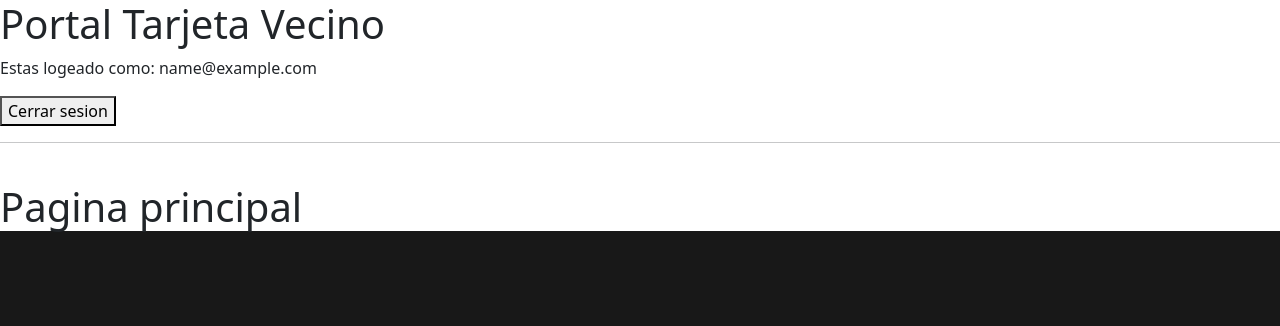
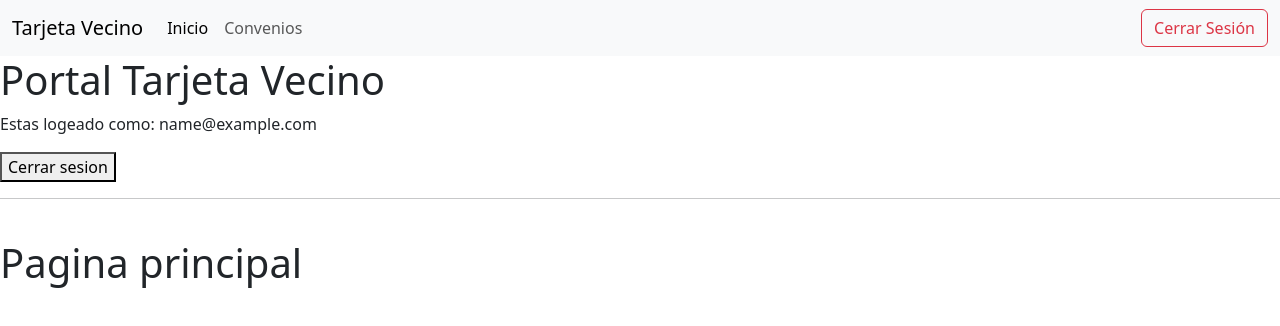
Before and after one commit to CometArao/proyectoISW2023-2, a React (Vite) app in the folder frontend/: page / in a window 1280 px wide. Shown: the top 326 px of the page. Built offline with nearby package versions, Linux system fonts and the light colour scheme; no server answers; sample sign-in values are in the browser's storage.

Commit message:
se agrega NavBar y listado de convenios, falta corregir problema de imagen

```diff
--- a/frontend/src/components/ListAgreements.jsx
+++ b/frontend/src/components/ListAgreements.jsx
@@ -1,8 +1,9 @@
 import { useState, useEffect } from "react";
-import { getData } from "../lib/getAgreements";
-import { getRegionName, getCommuneName } from "../lib/getNames";
+import { getAgreements } from "../services/agreements.service";
+import { getRegionName, getCommuneName } from "../lib/getNames"
 import { useNavigate } from 'react-router-dom';
 import axios from "../services/root.service"
+import NavBar from "./NavBar";
 
 const ListAgreements = () => {
   const [agreements, setAgreements] = useState([]);
@@ -10,7 +11,7 @@ const ListAgreements = () => {
 
   useEffect(() => {
     const fetchData = async () => {
-      const data = await getData();
+      const data = await getAgreements();
       const agreementsWithNames = await Promise.all(
         data.map(async (agreement) => {
           const regionName = await getRegionName(agreement.region);
@@ -31,13 +32,21 @@ const ListAgreements = () => {
   }, []);
 
   return (
-    <div class="card" style="width: 18rem;">
-        <img src="..." class="card-img-top" alt="..."/>
-        <div class="card-body">
-            <h5 class="card-title">Card title</h5>
-            <p class="card-text">Some quick example text to build on the card title and make up the bulk of the card's content.</p>
-            <a href="#" class="btn btn-primary">Go somewhere</a>
-        </div>
-    </div>
+    <>
+        <NavBar />
+        {agreements.map((agreement) => (
+            <div className="card" style={{ width: '18rem' }}>
+                <br/>
+                <img src="..." class="card-img-top" alt={agreement.image}/>
+                <div class="card-body" key={agreement.id}>
+                    <h5 class="card-title">{agreement.name}</h5>
+                    <p class="card-text">{agreement.description}</p>
+                    <a href="/" class="btn btn-primary">Conocer más</a>
+                </div>
+            </div>
+        ))}
+    </>
   );
 };
+
+export default ListAgreements;
--- /dev/null
+++ b/frontend/src/components/NavBar.jsx
@@ -0,0 +1,39 @@
+import { Link } from "react-router-dom";
+import { useNavigate } from 'react-router-dom';
+import { logout } from '../services/auth.service';
+import { AuthProvider, useAuth } from '../context/AuthContext';
+
+const NavBar = () => {
+    const navigate = useNavigate();
+
+    const handleLogout = () => {
+        logout();
+        navigate('/auth');
+    };
+
+    return (
+        <nav class="navbar navbar-expand-lg bg-body-tertiary">
+            <div class="container-fluid">
+                <Link class="navbar-brand" to="/">Tarjeta Vecino</Link>
+                <button class="navbar-toggler" type="button" data-bs-toggle="collapse" data-bs-target="#navbarNav" aria-controls="navbarNav" aria-expanded="false" aria-label="Toggle navigation">
+                <span class="navbar-toggler-icon"></span>
+                </button>
+                <div class="collapse navbar-collapse" id="navbarNav">
+                <ul class="navbar-nav">
+                    <li class="nav-item">
+                    <Link class="nav-link active" aria-current="page" to="/">Inicio</Link>
+                    </li>
+                    <li class="nav-item">
+                    <Link class="nav-link" to="/convenios">Convenios</Link>
+                    </li>
+                </ul>
+                <div className="ms-auto">
+                <button onClick={handleLogout} type="button" class="btn btn-outline-danger">Cerrar Sesión</button>
+                </div>
+                </div>
+            </div>
+        </nav>
+    );
+};
+
+export default NavBar;
--- a/frontend/src/index.css
+++ b/frontend/src/index.css
@@ -4,8 +4,8 @@
   font-weight: 400;
 
   color-scheme: light dark;
-  color: #ffffff;
-  background-color: #181818;
+  color: #000000;
+  background-color: #ffffff;
 
   font-synthesis: none;
   text-rendering: optimizeLegibility;
--- /dev/null
+++ b/frontend/src/lib/getNames.jsx
@@ -0,0 +1,30 @@
+import axios from "../services/root.service.js";
+// Función para obtener el nombre de una región por su ID
+export async function getRegionName(regionId) {
+    const response = await axios.get(`/ubicaciones/${regionId}`);
+    const data = response.data.data;
+    return data.name;
+  }
+
+  // Función para obtener el nombre de una comuna por su ID
+  export async function getCommuneName(communeId) {
+    const response = await axios.get(`/ubicaciones/${communeId}`);
+    const data = response.data.data;
+    return data.name;
+  }
+
+
+// Función para obtener el nombre de una región por su ID
+export async function getRegionIdName(regionId) {
+  console.log("regionId", regionId);
+  const response = await axios.get(`/ubicaciones/${regionId}`);
+  const data = response.data.data;
+  return data.name;
+}
+
+// Función para obtener el nombre de una comuna por su ID
+export async function getCommuneIdName(communeId) {
+  const response = await axios.get(`/ubicaciones/${communeId}`);
+  const data = response.data.data;
+  return data.name;
+}
--- a/frontend/src/routes/Root.jsx
+++ b/frontend/src/routes/Root.jsx
@@ -2,7 +2,7 @@ import { Outlet } from 'react-router-dom';
 import { useNavigate } from 'react-router-dom';
 import { logout } from '../services/auth.service';
 import { AuthProvider, useAuth } from '../context/AuthContext';
-// import NavBar from '../components/NavBar';
+import NavBar from '../components/NavBar';
 
 function Root() {
   return (
@@ -24,7 +24,7 @@ function PageRoot() {
 
   return (
     <div>
-      {/* <NavBar /> */}
+      <NavBar />
       <div>
         <h1>Portal Tarjeta Vecino</h1>
         <p>Estas logeado como: {user.email}</p>
--- /dev/null
+++ b/frontend/src/services/agreements.service.js
@@ -0,0 +1,13 @@
+import axios from "../services/root.service.js"
+
+export const getAgreements = async () => {
+    try {
+        const response = await axios.get("/convenios");
+        const { status, data } = response;
+        if (status === 200) {
+        return data.data;
+        }
+    } catch (error) {
+        console.log(error);
+    }
+    }
```
Also changed, not shown: frontend/src/main.jsx (+5 -5 lines).
